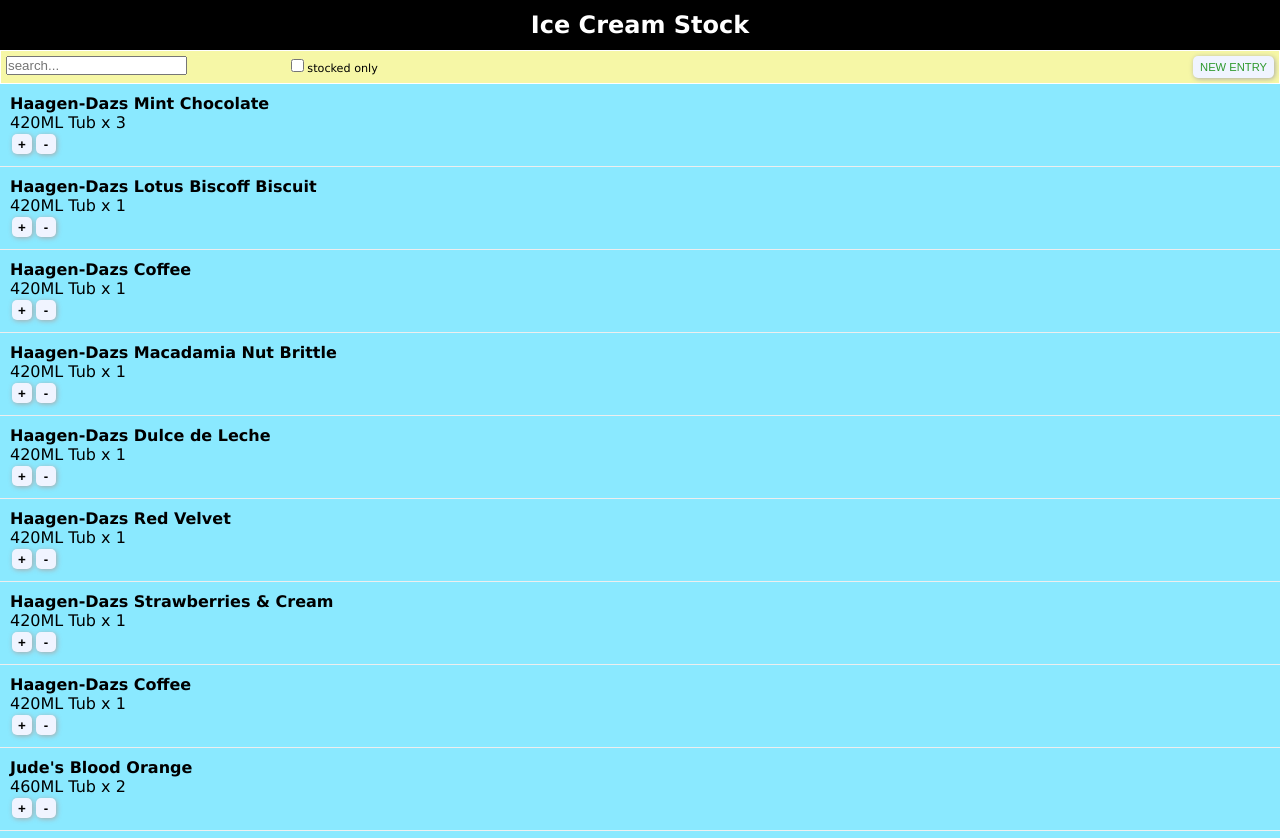
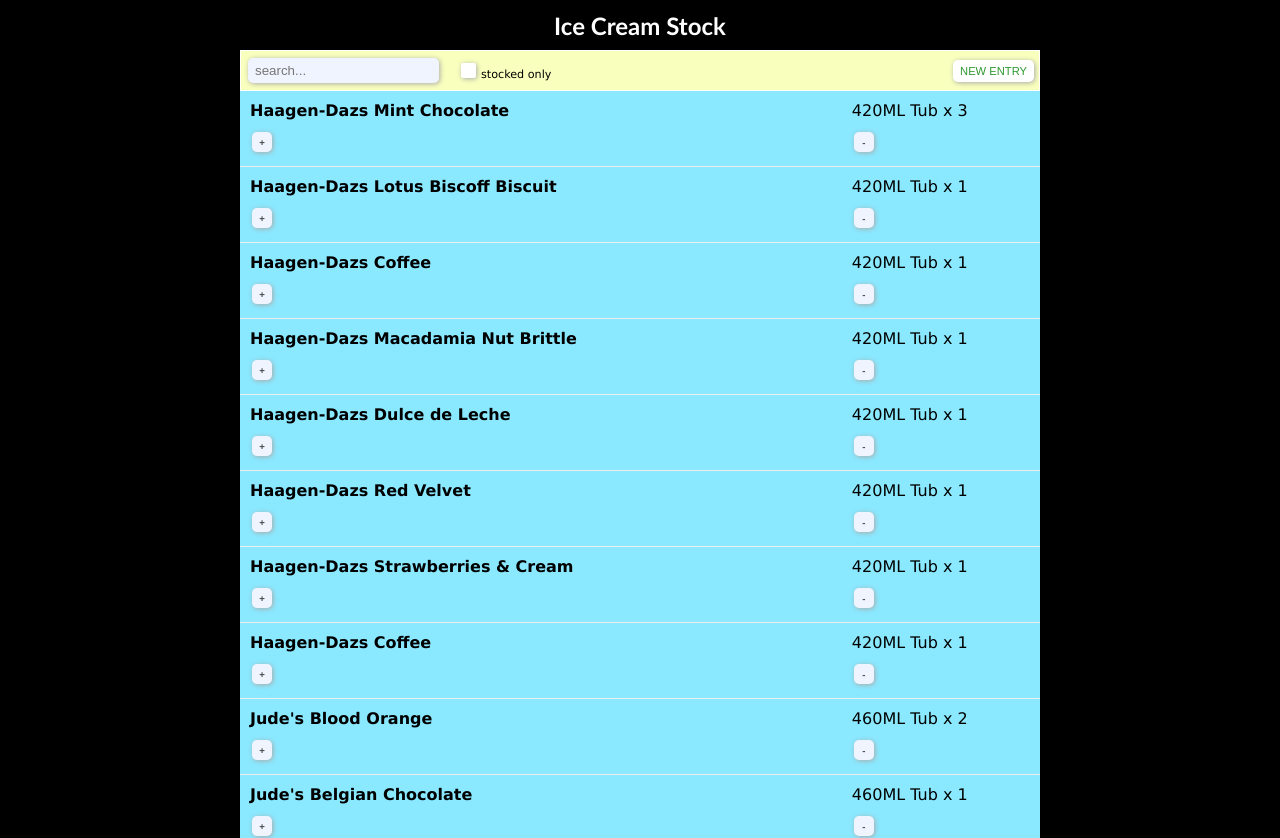
Before and after one commit to bhallaarjun/ice-cream-stock, a React (Vite) app: page / in a window 1280 px wide. Shown: the top 838 px of the page. Built offline with nearby package versions, Linux system fonts and the light colour scheme.

Commit message:
General css updates

```diff
--- a/src/index.css
+++ b/src/index.css
@@ -5,11 +5,16 @@
 }
 
 body {
-  font-family: Verdana, Geneva, Tahoma, sans-serif;
+  font-family: Verdana, Tahoma, sans-serif;
+  background-color: black;
 }
 
 .wrapper {
-  background: #fff;
+  background-color: white;
+  max-width: 800px;
+  min-width: 365px;
+  width: 100%;
+  justify-self: center;
 }
 
 .header {
@@ -22,27 +27,61 @@ body {
 
 .header h1 {
   font-size: 1.5rem;
+  font-family: Calibri, sans-serif;
   color: white;
 }
 
 .filter {
-  background: hsl(0, 0%, 88%);
-  background-color: hsl(61, 84%, 81%);
+  background-color: hsl(59, 100%, 91%);
+  background-color: hsl(65, 100%, 87%);
   padding: 5px;
   margin: 1px;
   display: grid;
-  grid-template-columns: .5fr 1fr .75fr;
-  grid-template-areas: "search stocked new-entry";
-  font-size: .7rem
+  grid-template-columns: .5fr 1fr .4fr;
+  grid-template-areas:
+    "search stocked new-entry"
+    "overlay overlay overlay";
+  align-items: center;
+  font-size: .7rem;
+  position: sticky;
+  top: 0;
 }
 
 .filter .search {
   grid-area: search;
 }
 
+.filter .search input {
+  border: 0;
+  border-radius: 5px;
+  background-color: hsl(224, 100%, 97%);
+  box-shadow: 1px 1px 5px #aaa;
+  padding: 5px 7px;
+  margin: 2px;
+}
+
+.filter .search input:focus {
+  outline: none;
+}
+
 .filter .stocked {
   grid-area: stocked;
-  margin: 3px 0 0 3px;
+  margin-left: 5px;
+  text-wrap:nowrap
+}
+
+.filter .stocked input {
+  margin: 3px 1px 0 3px;
+  padding: 2px;
+  width: 15px;
+  height: 15px;
+  background-color: white;
+  box-shadow: 1px 1px 5px #aaa;
+  appearance: none;
+  border-radius: 2px;
+}
+.filter .stocked input:checked {
+  background-color: hsl(120, 54%, 39%);
 }
 
 .filter .new-entry {
@@ -53,32 +92,99 @@ body {
 .new-entry button {
   border: 0;
   border-radius: 5px;
-  background-color:hsl(224, 100%, 97%);
+  cursor: pointer;
+  background-color: #fff;
   font-size: 0.7rem;
   color: hsl(120, 54%, 39%);
-  /* font-weight: bold; */
   box-shadow: 1px 1px 5px #aaa;
   padding: 5px 7px;
 }
 
+.new-entry button:hover {
+  background-color: hsl(0, 0%, 90%);
+  transition: 0.3s ease-in-out;
+}
+
+.overlay {
+  grid-area: overlay;
+  margin-top: 10px;
+  border-radius: 10px;
+  box-shadow: 2px 2px 5px #aaa;
+}
+
+.overlay form input {
+  border: 0;
+  border-radius: 5px;
+  background-color: hsl(224, 100%, 97%);
+  box-shadow: 1px 1px 5px #aaa;
+  padding: 5px 7px;
+  margin: 2px;
+}
+
+.overlay form input:focus {
+  outline: none;
+}
+
+.overlay form button {
+  border: 0;
+  border-radius: 5px;
+  cursor: pointer;
+  background-color: hsl(224, 100%, 97%);
+  font-size: 0.7rem;
+  color: hsla(0, 0%, 0%, 0.7);
+  box-shadow: 1px 1px 5px #aaa;
+  padding: 5px 7px;
+  margin: 2px;
+}
+
+.overlay form button:hover {
+   background-color: hsl(0, 0%, 90%);
+  transition: 0.3s ease-in-out;
+}
+
 .ice-cream-item {
-  background: hsl(191, 100%, 77%);
+  background-color: rgb(253, 168, 137);
+  background-color: hsl(191, 100%, 77%);
   border-bottom: 1px solid #eee;
   padding: 10px;
+  display: grid;
+  gap: .5em;
+  grid-template-columns: 1fr .3fr;
+  grid-template-areas:
+    "details buttons";
+}
+
+.ice-cream-item .details {
+  grid-area: details;
+}
+
+.ice-cream-item .details .ice-cream {
+  font-weight: bold;
+}
+
+.ice-cream-item .buttons {
+  grid-area: buttons;
+  text-wrap: nowrap;
+  justify-self: right;
 }
 
 .ice-cream-item button {
   width: 20px;
   height: 20px;
+  cursor: pointer;
   border: 0;
   border-radius: 5px;
-  background-color:hsl(224, 100%, 97%);
+  background-color: hsl(224, 100%, 97%);
+  color: hsla(0, 0%, 0%, 0.7);
   box-shadow: 1px 1px 5px #aaa;
-  margin: 2px;
+  margin: 4px 2px;
+  font-size: .6rem;
   font-weight: bold;
 }
 
 .ice-cream-item button:hover {
-  background-color:hsla(224, 100%, 97%, 0.7);
-  transition: 0.3s ease;
+  /* background-color:hsla(0, 0%, 0%, 0.7);
+  color: hsl(224, 100%, 97%); */
+  background-color: hsla(0, 0%, 73%, 0.495);
+  transition: ease-in-out .3s;
 }
```
